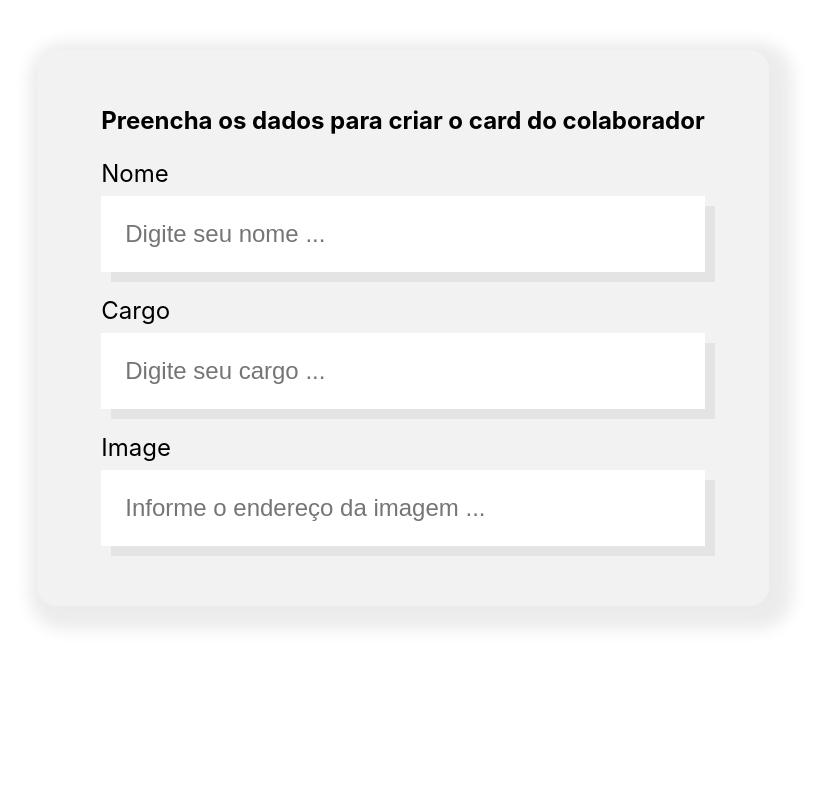
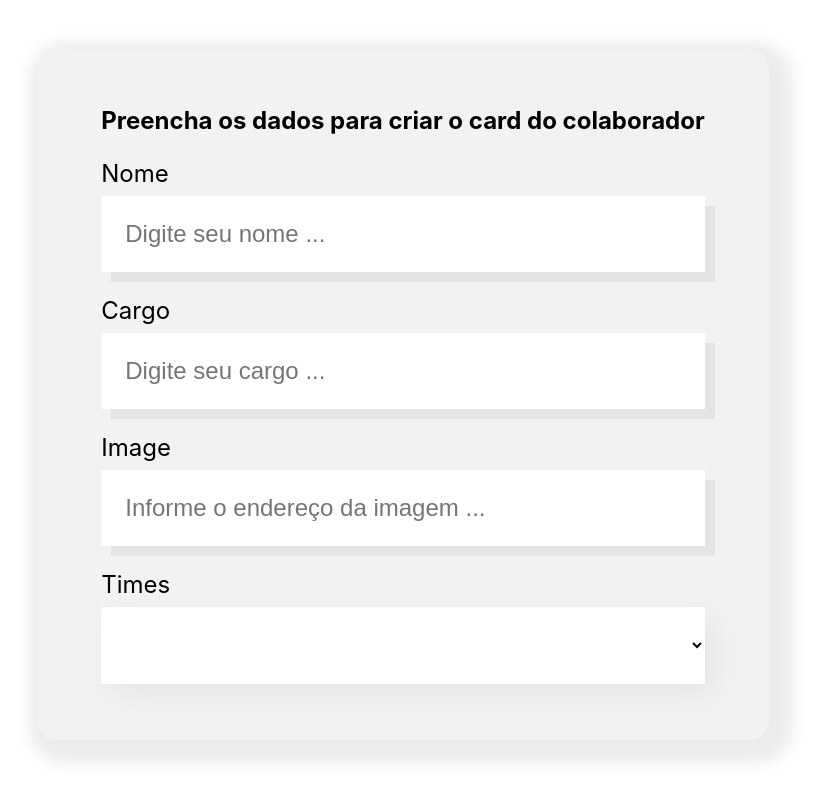
Before and after one commit to charlesbrcosta/Organo, a React (Create React App) app: page / in a window 1280 px wide. Shown: the part 528-1328 px from the top of the page, without its empty margins (237-1058 px from the left). Before the commit the page ends 1214 px from the top, so only its background shows below. Built offline with nearby package versions, Linux system fonts and the light colour scheme.

Commit message:
adicionado componente Dropdownlist

```diff
--- /dev/null
+++ b/src/components/DropdownList/DropdownList.module.css
@@ -0,0 +1,16 @@
+.dropdown_list label{
+    display: block;
+    margin-bottom: 8px;
+    font-size: 24px;
+}
+
+.dropdown_list select{
+    background-color: #FFF;
+    box-shadow: 10px 10px 30px rgba(0, 0, 0, 0.06);
+    width: 100%;
+    border: none;
+    font-size: 24px;
+    padding: 24px;
+    box-sizing: border-box;
+    margin-bottom: 20px;
+}
--- /dev/null
+++ b/src/components/DropdownList/index.js
@@ -0,0 +1,18 @@
+import styles from './DropdownList.module.css';
+
+export const DropdownList = (props) => {
+    return(
+        <div className={ styles.dropdown_list }>
+            <label>{ props.label }</label>
+            <select>
+                { props.items.map(item => {
+                    return (
+                        <option key={ item }>
+                            { item }
+                        </option>
+                    );
+                })}
+            </select>
+        </div>
+    );
+}
--- a/src/components/Form/index.js
+++ b/src/components/Form/index.js
@@ -1,6 +1,17 @@
 import { TextField } from '../TextField';
+import { DropdownList } from '../DropdownList';
 
 import styles from './Form.module.css';
+
+const teams = [
+    '',
+    'Programação',
+    'Data Science',
+    'Devops',
+    'UX e Design',
+    'Mobile',
+    'Inovação e Gestão'
+]
 
 export const Form = () => {
     return (
@@ -10,6 +21,10 @@ export const Form = () => {
                 <TextField label="Nome" placeholder="Digite seu nome" />
                 <TextField label="Cargo" placeholder="Digite seu cargo" />
                 <TextField label="Image" placeholder="Informe o endereço da imagem" />
+                <DropdownList
+                    label="Times"
+                    items={ teams }
+                />
             </form>
         </section>
     )
```
